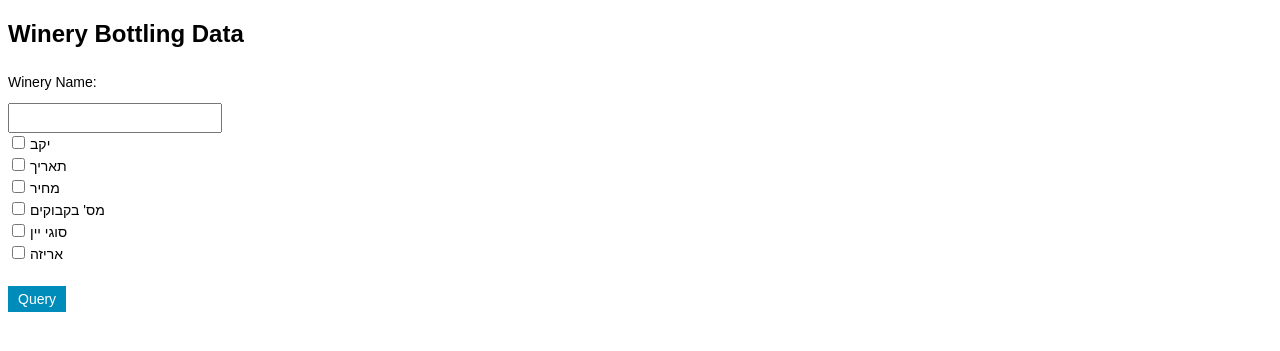
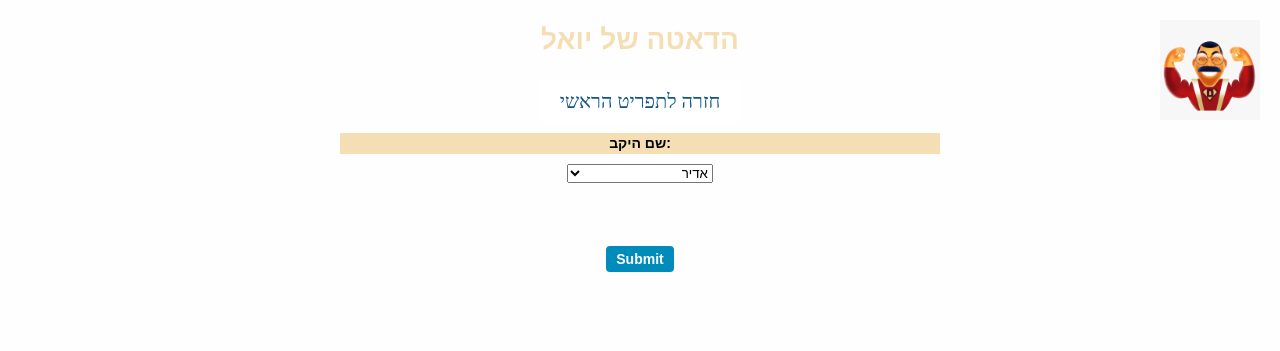
Before and after one commit to EliyaPicard/bikbok11, a Flask app: page /query in a window 1280 px wide. Shown: the top 351 px of the page. Run offline with Flask 3, Linux system fonts and the light colour scheme.

Commit message:
כמעט סופי

```diff
--- a/app.py
+++ b/app.py
@@ -428,19 +428,22 @@ def query():
     winery_name = request.form['winery_name']
 
     # Read the data from the excel file
-    data = pd.read_excel('2019.xlsx')
+    data = pd.read_excel('total_2015_to_2022.xlsx')
 
     # Filter the data based on the specified winery name
     data = data[data['winery_name'] == winery_name]
+
+    data = data.loc[:, :]
+
 
     # Get list of all wineries for the dropdown menu
     wineries = data['winery_name'].unique().tolist()
 
     # Get the columns selected by the user
-    cols = request.form.getlist('columns')
+    # cols = request.form.getlist('columns')
 
     # Filter the data based on the selected columns
-    data = data[cols]
+    # data = data[cols]
 
     # Convert the data to a list of lists for rendering in the template
     data = data.values.tolist()
--- /dev/null
+++ b/static/my_script.js
@@ -0,0 +1,27 @@
+// Get all "Show More" and "Show Less" buttons
+const showMoreButtons = document.querySelectorAll(".show-more");
+const showLessButtons = document.querySelectorAll(".show-less");
+
+// Loop through all "Show More" buttons and add click event listener
+showMoreButtons.forEach((button) => {
+  button.addEventListener("click", () => {
+    // Get the hidden span element containing the rest of the wine type
+    const hiddenSpan = button.parentElement.querySelector(".hidden");
+    // Show the hidden span
+    hiddenSpan.style.display = "inline";
+    // Hide the "Show More" button
+    button.style.display = "none";
+  });
+});
+
+// Loop through all "Show Less" buttons and add click event listener
+showLessButtons.forEach((button) => {
+  button.addEventListener("click", () => {
+    // Get the hidden span element containing the rest of the wine type
+    const hiddenSpan = button.parentElement.querySelector(".hidden");
+    // Hide the hidden span
+    hiddenSpan.style.display = "none";
+    // Show the "Show More" button
+    button.parentElement.querySelector(".show-more").style.display = "inline";
+  });
+});
--- a/static/style.css
+++ b/static/style.css
@@ -156,3 +156,20 @@ button:hover {
 body {
   text-align: center;
 }
+
+.wine-type {
+  display: inline-block;
+  max-width: 100%;
+  white-space: nowrap;
+  overflow: hidden;
+  text-overflow: ellipsis;
+}
+
+.show-more {
+  color: blue;
+  cursor: pointer;
+}
+
+.hidden {
+  display: none;
+}
--- a/templates/query.html
+++ b/templates/query.html
@@ -1,17 +1,25 @@
 <!doctype html>
 <html>
   <head>
-    <title>Winery Bottling Data</title>
+    <title>הדאטה של יואל</title>
+    <link rel= "stylesheet" type= "text/css" href="{{url_for('static', filename='style.css')}}">
+    <img id="logo" src="{{ url_for('static', filename='logo.jpeg') }}">
+
+
     <style>
+      .show-more {
+        color: blue;
+        cursor: pointer;
+        margin-left: 5px;
+      }
+
+      .hidden {
+        display: none;
+      }
       body {
-        font-family: Arial, sans-serif;
+        font-family: David, sans-serif;
         font-size: 14px;
         line-height: 1.5;
-      }
-
-      h1 {
-        font-size: 24px;
-        margin-bottom: 20px;
       }
 
       form {
@@ -65,19 +73,79 @@
     </style>
   </head>
   <body>
-    <h1>Winery Bottling Data</h1>
+    <h1>הדאטה של יואל</h1>
+    <button class = 'special-button' onclick="window.location.href='/'">חזרה לתפריט הראשי</button>
     <form method="POST" action="/query1">
-        <label for="winery_name">Winery Name:</label>
-        <input type="text" name="winery_name" id="winery_name"><br>
-        <input type="checkbox" name="columns" value="winery_name">יקב<br>
-        <input type="checkbox" name="columns" value="year">תאריך<br>
-        <input type="checkbox" name="columns" value="price">מחיר<br>
-        <input type="checkbox" name="columns" value="total_bottles">מס' בקבוקים<br>
-        <input type="checkbox" name="columns" value="bottles">סוגי יין<br>
-        <input type="checkbox" name="columns" value="karton">אריזה<br>
+        <label for="winery_name">שם היקב:</label>
+      <select name="winery_name" id="winery">
+        <option value="אדיר">אדיר</option>
+        <option value="אגאדיס">אגאדיס</option>
+        <option value="אור-טל">אור-טל</option>
+        <option value="אלונה">אלונה</option>
+        <option value="אלפא">אלפא</option>
+        <option value="אמפורה">אמפורה</option>
+        <option value="ארזה">ארזה</option>
+        <option value="בארות">בארות</option>
+        <option value="בזלת הגולן">בזלת הגולן</option>
+        <option value="בועז מזרחי אדם">בועז מזרחי אדם</option>
+        <option value="בית אל">בית אל</option>
+        <option value="בת שלמה">בת שלמה</option>
+        <option value="בראשית">בראשית</option>
+        <option value="גבעות">גבעות</option>
+        <option value="דלתון">דלתון</option>
+        <option value="דרימיה">דרימיה</option>
+        <option value="היקב הדרומי">היקב הדרומי</option>
+        <option value="הנמן">הנמן</option>
+        <option value="הר ברכה">הר ברכה</option>
+        <option value="השדרה">השדרה</option>
+        <option value="ויתקין">ויתקין</option>
+        <option value="ונטורה">ונטורה</option>
+        <option value="וורטמן">וורטמן</option>
+        <option value="טריו">טריו</option>
+        <option value="טעמי הגליל">טעמי הגליל</option>
+        <option value="עגור">עגור</option>
+        <option value="כישור">כישור</option>
+        <option value="כרמל">כרמל</option>
+        <option value="לוטם">לוטם</option>
+        <option value="ליבנה">ליבנה</option>
+        <option value="מגוסה">מגוסה</option>
+        <option value="מדבר">מדבר</option>
+        <option value="מצליח">מצליח</option>
+        <option value="מולי משקאות משכרים">מולי משקאות משכרים</option>
+        <option value="מוניץ">מוניץ</option>
+        <option value="נעמה סורקין">נעמה סורקין</option>
+        <option value="ססלוב">ססלוב</option>
+        <option value="ספרה">ספרה</option>
+        <option value="עמותת בנימין">עמותת בנימין</option>
+        <option value="עמק יזרעאל">עמק יזרעאל</option>
+        <option value="פאר">פאר</option>
+        <option value="פלדשטיין">פלדשטיין</option>
+        <option value="פלטר">פלטר</option>
+        <option value="פסגות">פסגות</option>
+        <option value="קובננט">קובננט</option>
+        <option value="קנטיר">קנטיר</option>
+        <option value="קיטרון">קיטרון</option>
+        <option value="קפסוטו">קפסוטו</option>
+        <option value="רמות נפתלי">רמות נפתלי</option>
+        <option value="רקנאטי">רקנאטי</option>
+        <option value="שדות">שדות</option>
+        <option value="שורק">שורק</option>
+        <option value="שטרן">שטרן</option>
+        <option value="שילה">שילה</option>
+        <option value="שיקמה">שיקמה</option>
+        <option value="שאטו רמו">שאטו רמו</option>
+        <option value="שאטו גולן">שאטו גולן</option>
+        <option value="שדה משה">שדה משה</option>
+        <option value="שדות">שדות</option>
+        <option value="תיתורה">תיתורה</option>
+        <option value="תמוז">תמוז</option>
+        <option value="תמיר">תמיר</option>
+
+      </select>
+      <br><br>
 
         <br>
-        <input type="submit" value="Query">
+        <input type="submit" value="Submit">
     </form>
 
 {% if data %}
@@ -99,12 +167,19 @@
       <td>{{ row[1] }}</td>
       <td>{{ row[2] }}</td>
       <td>{{ row[3] }}</td>
-          <td>{{ row[4] }}</td>
-          <td>{{ row[5] }}</td>
+      <td>
+      <span class="show-more">לפרטים</span>
+      <span class="hidden">{{ row[4][:] }}</span>
+      </td>
+      <td>
+      <span class="show-more">לפרטים</span>
+      <span class="hidden">{{ row[5][:] }}</span>
+      </td>
     </tr>
     {% endfor %}
   </tbody>
 </table>
 {% endif %}
+  <script src="{{ url_for('static', filename='my_script.js') }}"></script>
   </body>
 </html>
```
Lines whose indentation alone changed are shown as unchanged.
